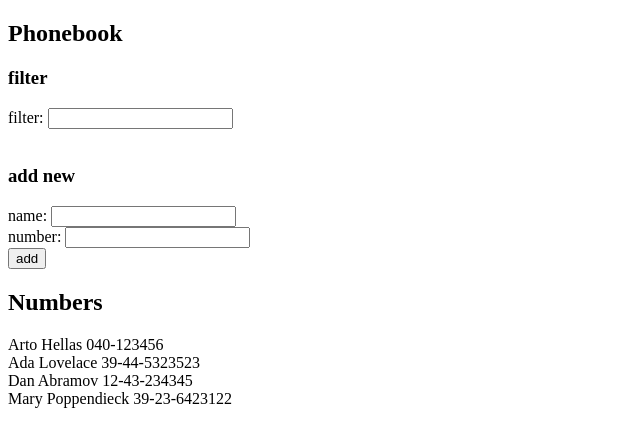
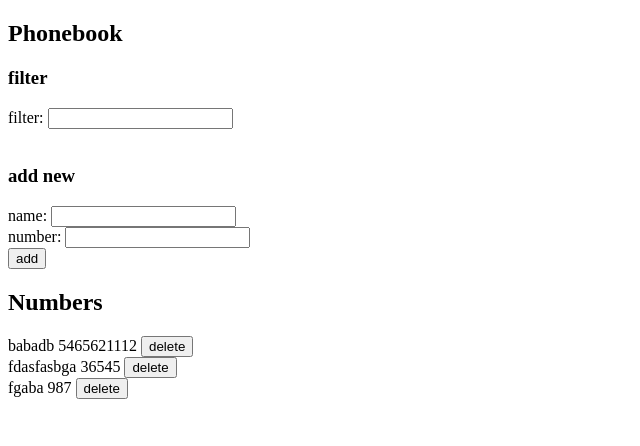
Before and after one commit to yeta1990/fullstackopen, a React (Create React App) app in the folder part2/: page / in a window 1280 px wide. Shown: the top 446 px of the page, without its empty margins (0-640 px from the left). Built offline with nearby package versions, Linux system fonts and the light colour scheme; data requests are answered from the project's data file.

Commit message:
exercise 2.18

```diff
--- /dev/null
+++ b/part2/db.json
@@ -0,0 +1,36 @@
+{
+  "posts": [
+    {
+      "id": 1,
+      "title": "json-server",
+      "author": "typicode"
+    }
+  ],
+  "comments": [
+    {
+      "id": 1,
+      "body": "some comment",
+      "postId": 1
+    }
+  ],
+  "profile": {
+    "name": "typicode"
+  },
+  "numbers": [
+    {
+      "name": "babadb",
+      "number": "5465621112",
+      "id": 4
+    },
+    {
+      "name": "fdasfasbga",
+      "number": "36545",
+      "id": 6
+    },
+    {
+      "name": "fgaba",
+      "number": "987",
+      "id": 7
+    }
+  ]
+}
--- a/part2/package.json
+++ b/part2/package.json
@@ -6,6 +6,7 @@
     "@testing-library/jest-dom": "^4.2.4",
     "@testing-library/react": "^9.5.0",
     "@testing-library/user-event": "^7.2.1",
+    "axios": "^0.21.0",
     "react": "^16.14.0",
     "react-dom": "^16.14.0",
     "react-scripts": "3.4.3"
--- a/part2/src/App.js
+++ b/part2/src/App.js
@@ -1,18 +1,24 @@
-import React, { useState } from 'react'
+
+import React, { useState, useEffect } from 'react'
 
 import Filter from './components/Filter'
 import FormSubmitName from './components/FormSubmitName'
-
+import noteService from './services/Note'
+import Numbers from './components/Numbers'
 const App = () => {
-  const [ persons, setPersons ] = useState([
-    { name: 'Arto Hellas', number: '040-123456' },
-    { name: 'Ada Lovelace', number: '39-44-5323523' },
-    { name: 'Dan Abramov', number: '12-43-234345' },
-    { name: 'Mary Poppendieck', number: '39-23-6423122' }
-  ])
+  const [ persons, setPersons ] = useState([])
   const [ newName, setNewName ] = useState('')
   const [ newNumber, setNewNumber ] = useState('')
   const [ personsFiltered, setPersonsFiltered] = useState([])
+
+  useEffect(() => {
+    const req = noteService.getAll()
+    req.then(res => {console.log(res)
+      setPersons(res)
+
+    })
+
+  }, [])
 
   const submitPhoneBookForm = (event) => {
     event.preventDefault()
@@ -20,10 +26,12 @@ const App = () => {
         name: newName,
         number: newNumber
     }
-    if (duplicates(newName).length > 0) return window.alert("duplicado");
-    setPersons(persons.concat(noteObject))
-    setNewName('');
-    setNewNumber('')
+    duplicates(noteObject)
+      setNewName('')
+      setNewNumber('')
+
+
+
   }
 
   const handleNameStageChange = (event) => {
@@ -35,9 +43,39 @@ const App = () => {
     setNewNumber(event.target.value)
   }
 
-  const duplicates = (onename) => {
-    const result = persons.filter(person => person.name === onename)
-    return result
+  const duplicates = (personToCheck) => {
+    const result = persons.filter(person => person.name === personToCheck.name)
+    console.log("result ", result)
+    if (result.length > 0 & result[0].number === personToCheck.number) {
+      return window.alert("duplicado")}
+
+    else if (result.length > 0 & result[0].number !== personToCheck.number) {
+      const answerPutNumber = window.confirm("Este nombre ya existe pero has introducido otro teléfono, lo sustituimos?");
+      if (answerPutNumber) {
+          const noteToPut = {...personToCheck}
+          console.log("el id es " + result[0].id)
+          noteToPut['id'] = result[0].id
+          const reqput = noteService.putNote(noteToPut)
+          reqput.then(() => {
+              const req = noteService.getAll()
+              req.then(res => {console.log(res)
+                setPersons(res)
+                return true;
+              })
+
+          })
+
+      }
+    }
+    else {
+        noteService.add(personToCheck).then(res => setPersons(persons.concat(personToCheck)));
+    }
+
+
+    setNewName('');
+    setNewNumber('')
+
+
   }
 
   const filter = (event) => {
@@ -52,7 +90,9 @@ const App = () => {
 
       <Filter filter={filter} persons={personsFiltered}/>
       <h3>add new</h3>
-      <FormSubmitName persons={persons} newName={newName} newNumber={newNumber} handleNumberStageChange={handleNumberStageChange} handleNameStageChange={handleNameStageChange} submitPhoneBookForm={submitPhoneBookForm}/>
+      <FormSubmitName newName={newName} newNumber={newNumber} handleNumberStageChange={handleNumberStageChange} handleNameStageChange={handleNameStageChange} submitPhoneBookForm={submitPhoneBookForm}/>
+      <h2>Numbers</h2>
+      <Numbers persons={persons} setPersons={setPersons} />
     </div>
   )
 }
--- a/part2/src/components/FormSubmitName.js
+++ b/part2/src/components/FormSubmitName.js
@@ -1,7 +1,6 @@
 
 
 import React from 'react'
-import Numbers from './Numbers'
 
 const FormSubmitName = (props) => {
     return (<div>
@@ -16,8 +15,8 @@ const FormSubmitName = (props) => {
           <button type="submit">add</button>
         </div>
       </form>
-      <h2>Numbers</h2>
-      <Numbers persons={props.persons}/>
+
+
       </div>)
 }
 
--- a/part2/src/components/Numbers.js
+++ b/part2/src/components/Numbers.js
@@ -1,11 +1,34 @@
 import React from 'react'
+import noteService from '../services/Note'
 
-const Numbers = ({persons}) => {
+const Numbers = ({persons, setPersons}) => {
+    console.log(persons, "son estos")
 
-    return <div>
+    const tryToDelete = (id) => {
+        console.log(id)
+        const result = window.confirm("Quieres borrar la nota con id " + id + "?");
+        if (result) {
+            const reqdelete = noteService.deleteNote(id)
+            reqdelete.then(() => {
+                const req = noteService.getAll()
+                req.then(res => {console.log(res)
+                  setPersons(res)
+
+                })
+
+            })
+
+        }
+
+    }
+
+    if (persons.length === 0) {
+        return <> </>
+    }
+    return <div key={new Date()}>
         {persons.map(person => {
-            return (<div key={person.name}> {person.name} {person.number} </div>
-               )
+            return (<div key={person.id}> {person.name} {person.number} <button key={person.name} onClick={() => {tryToDelete(person.id)}}>delete</button></div>)
+
         }
     )}
     </div>
--- /dev/null
+++ b/part2/src/services/Note.js
@@ -0,0 +1,38 @@
+import axios from 'axios'
+
+
+const getAll = () => {
+
+    const request = axios.get('http://localhost:3001/numbers')
+    return request.then(res => {
+        //console.log(res.data);
+        console.log("pepe");
+        return res.data})
+
+
+}
+
+const add = (noteobject) => {
+    console.log("mi objeto es" , noteobject)
+
+    const request = axios.post('http://localhost:3001/numbers', noteobject)
+    return request.then(res => res.data).catch(err => console.error(err))
+}
+
+
+const deleteNote = (id) => {
+    console.log("borrando", id)
+    const request = axios.delete('http://localhost:3001/numbers/' + id)
+    return request.then(res => console.log(res.data)).catch(error => console.log(error))
+
+}
+
+
+const putNote = (noteobject) => {
+    console.log("sustituyendo el teléfono ", noteobject.numer)
+    const request = axios.put('http://localhost:3001/numbers/' + noteobject.id, noteobject)
+    return request.then(res => console.log(res.data)).catch(error => console.log(error))
+
+}
+
+export default {getAll, add, deleteNote, putNote}
```
Also changed, not shown: 2 other files (tests, documents, lock files or other folders).
